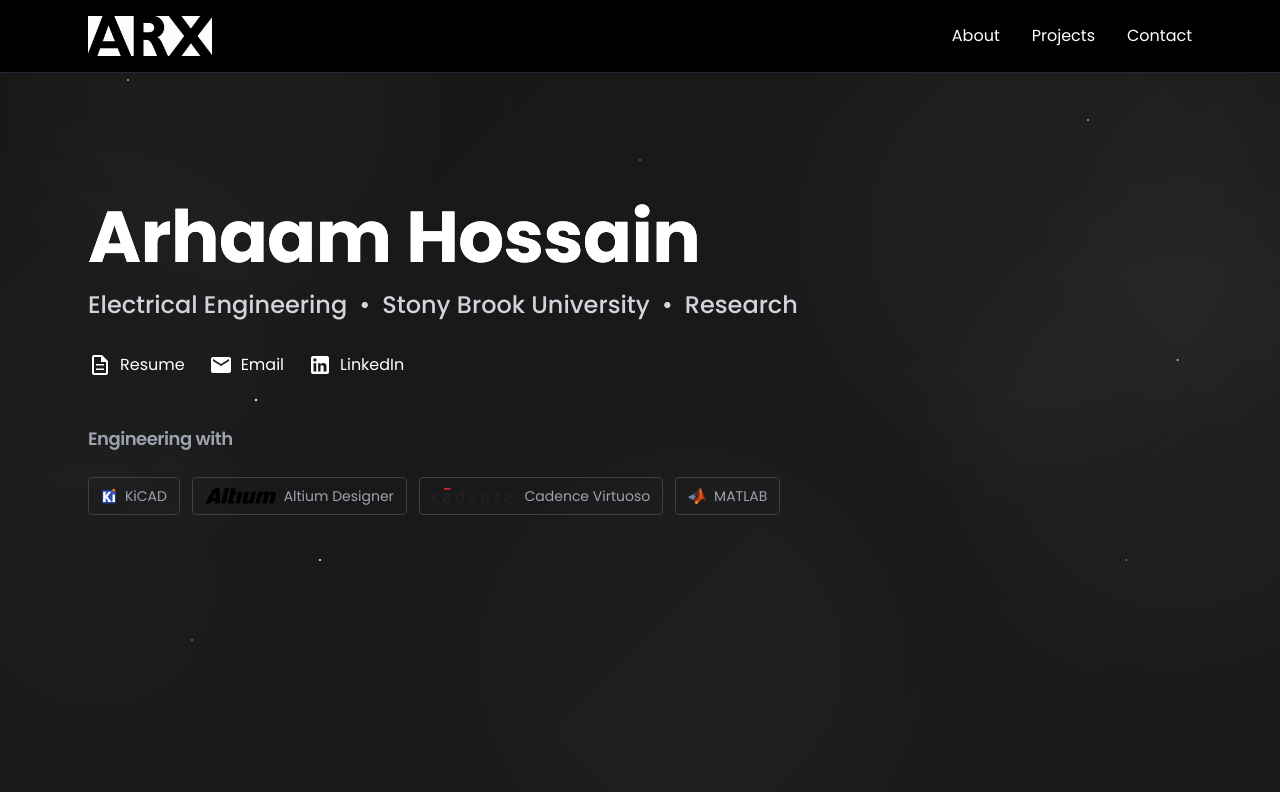
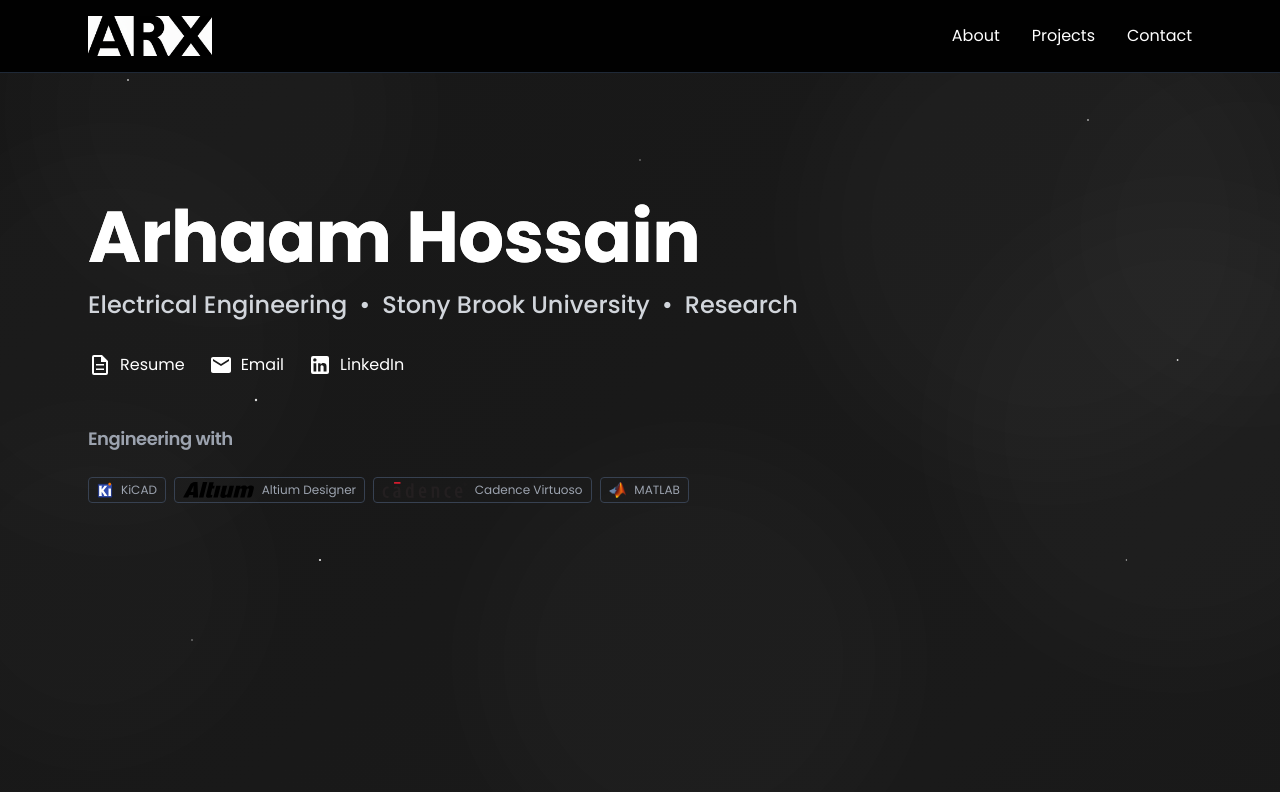
Before and after one commit to arhaamhossain/ARX, a Next.js app: page /ARX/ in a window 1280 px wide. Shown: the top 792 px of the page. Built offline with nearby package versions, Linux system fonts and the light colour scheme.

Commit message:
Make software tools section more compact

```diff
--- a/pages/index.tsx
+++ b/pages/index.tsx
@@ -359,14 +359,14 @@ export default function Home() {
           <h2 className="text-lg font-semibold text-gray-400 mb-6">
             Engineering with
           </h2>
-          <div className="flex flex-wrap gap-3">
+          <div className="flex flex-wrap gap-2">
             {softwareTools.map((tool) => (
               <a
                 key={tool.name}
                 href={tool.url}
                 target="_blank"
                 rel="noopener noreferrer"
-                className="flex items-center gap-2 px-3 py-2 border border-gray-700 rounded hover:border-gray-500 hover:bg-gray-900/30 transition"
+                className="flex items-center gap-2 px-2 py-1 border border-gray-700 rounded hover:border-gray-500 hover:bg-gray-900/30 transition"
                 title={`Visit ${tool.name}`}
               >
                 <img
@@ -374,7 +374,7 @@ export default function Home() {
                   alt={`${tool.name} logo`}
                   className="h-4 object-contain"
                 />
-                <span className="text-sm text-gray-400 hover:text-gray-300 transition">
+                <span className="text-xs text-gray-400 hover:text-gray-300 transition">
                   {tool.name}
                 </span>
               </a>
```
